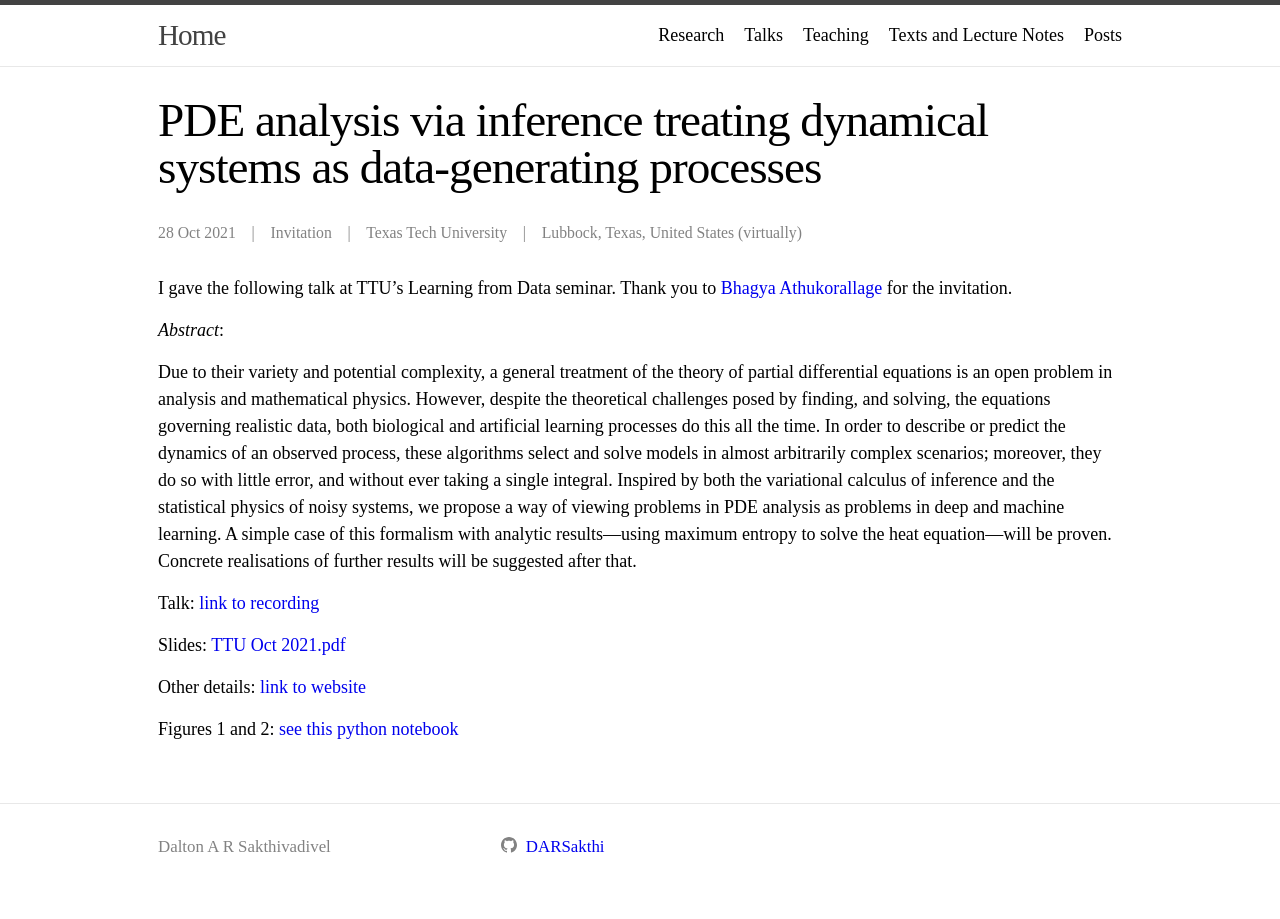
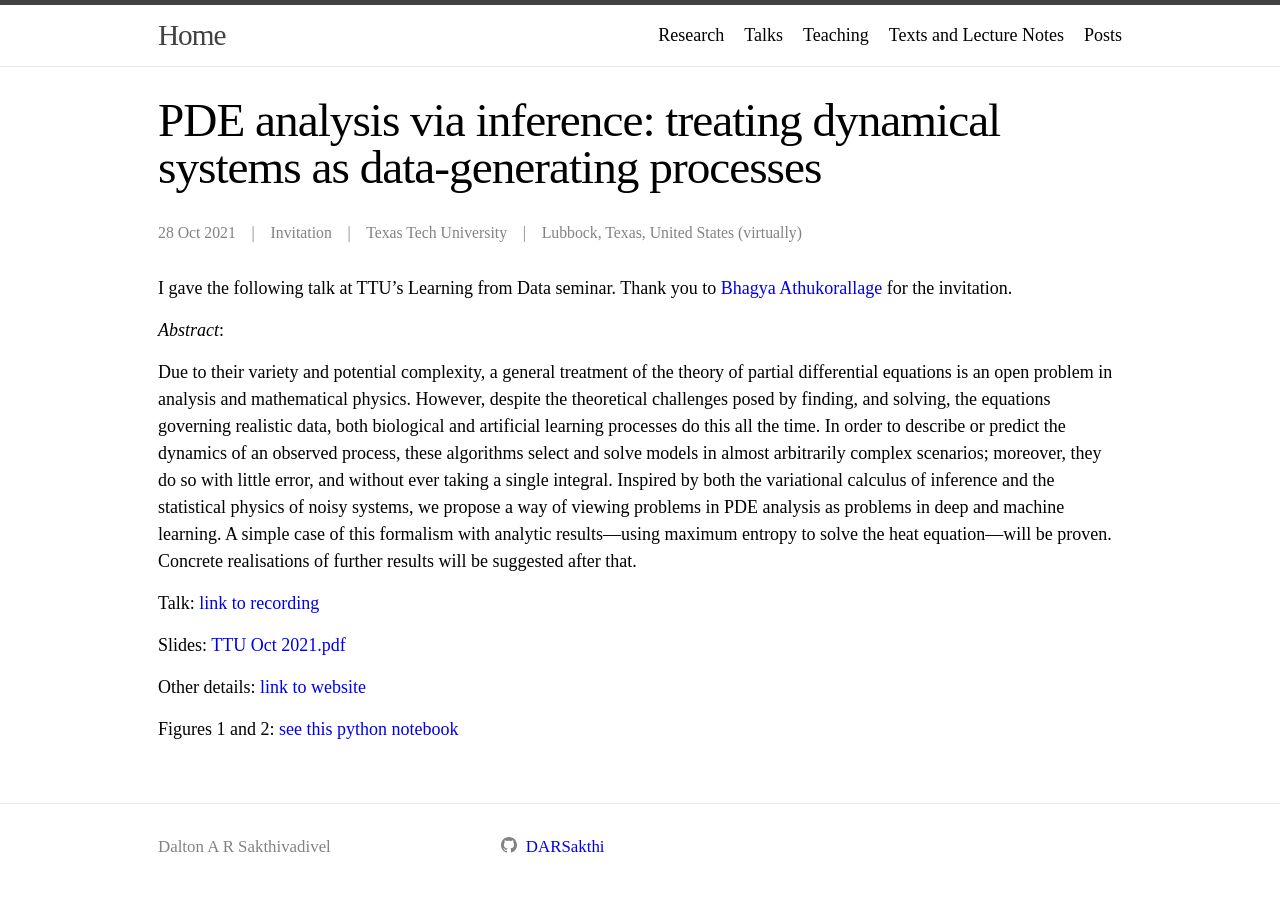
Before and after one commit to DARSakthi/DARSakthi.github.io, a Jekyll site: the page built from _talks/TTU-21.markdown, in a window 1280 px wide. Built offline with Jekyll 4.4.1, drawn with Linux system fonts in a browser that asks for light colours.

Commit message:
Corrected misprint

```diff
--- a/_talks/TTU-21.markdown
+++ b/_talks/TTU-21.markdown
@@ -1,5 +1,5 @@
 ---
-title: "PDE analysis via inference treating dynamical systems as data-generating processes"
+title: "PDE analysis via inference: treating dynamical systems as data-generating processes"
 collection: talks
 type: "Invitation"
 layout: talks
```
